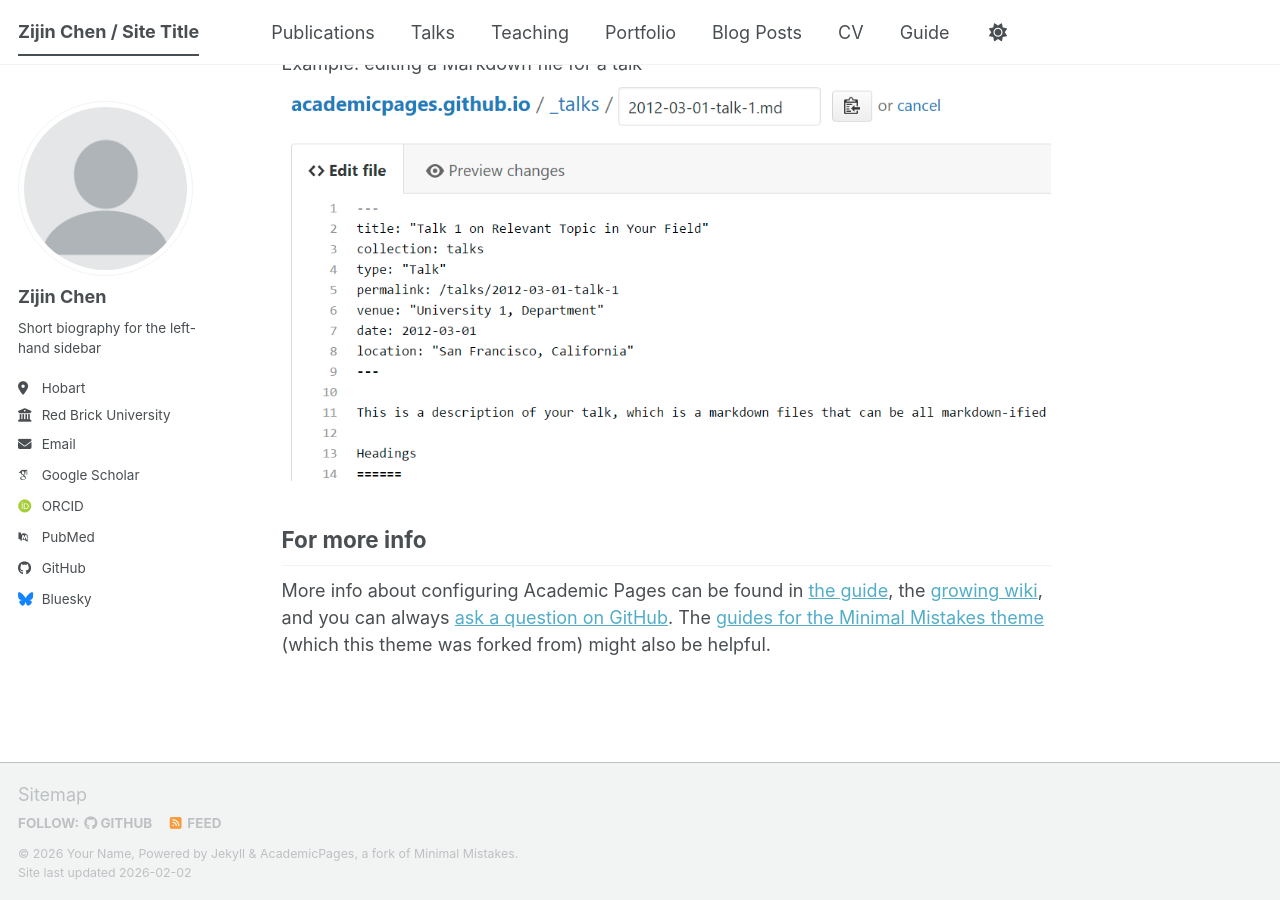
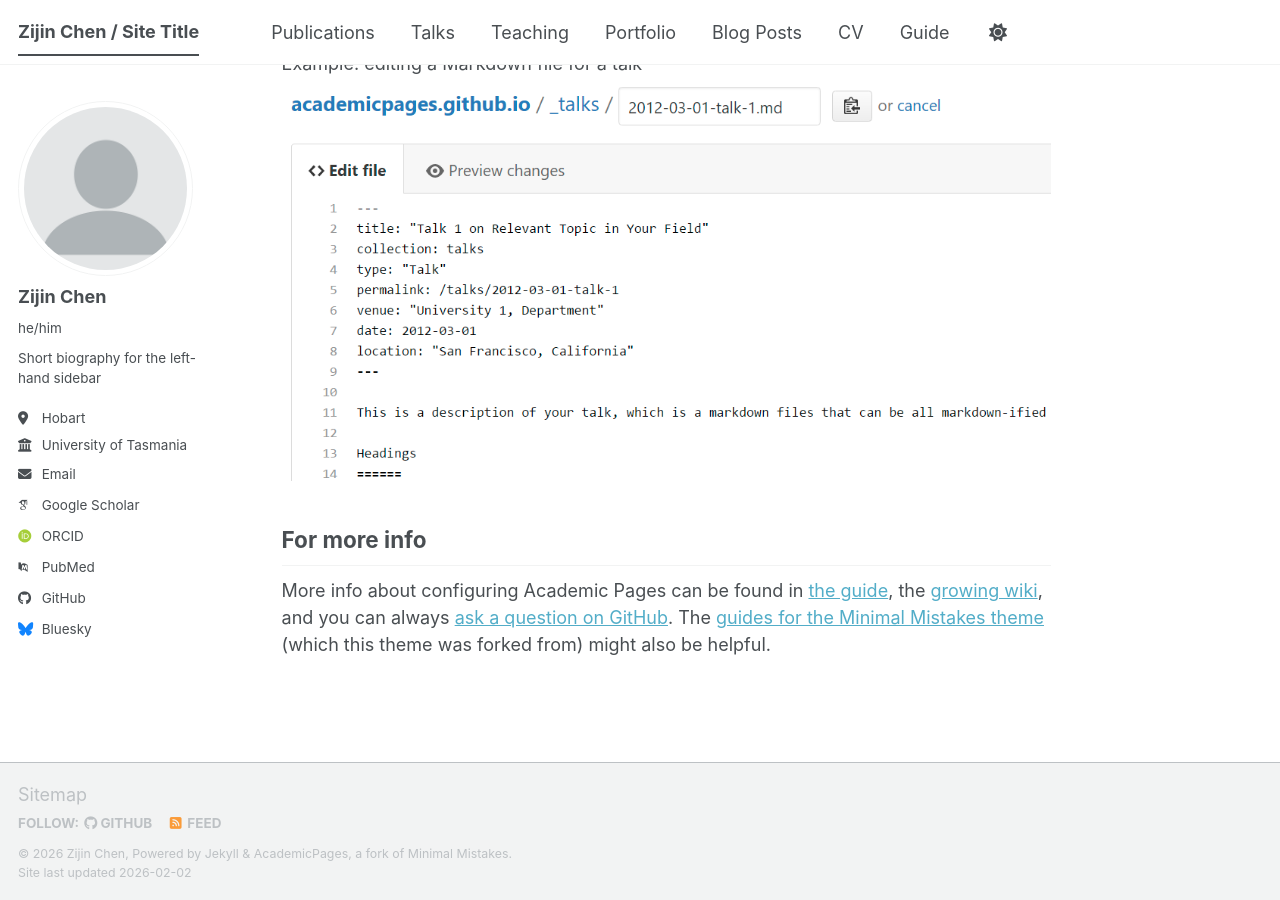
Before and after one commit to ZJhin/CV, a Jekyll site: the page built from _pages/about.md, in a window 1280 px wide and 900 px high, scrolled down 2720 px. Built offline with Jekyll 4.4.1, drawn with Linux system fonts in a browser that asks for light colours; some web fonts are replaced; a script bundle is joined from its source files by our own code; library files that are not in the unit come from our copies.

Commit message:
Update _config.yml

```diff
--- a/_config.yml
+++ b/_config.yml
@@ -11,7 +11,7 @@ locale                   : "en-US"
 site_theme               : "default" # The available themes options are "default", "air", "sunrise", "mint", "dirt" and "contrast"
 title                    : "Zijin Chen / Site Title"
 title_separator          : "-"
-name                     : &name "Your Name"
+name                     : &name "Zijin Chen"
 description              : &description "Your Name's academic portfolio"   # Update this with a general description of your site, this is the default if not overridden by a page
 url                      : https://zjhin.github.io # The base hostname & protocol for your site e.g. "https://[your GitHub username].github.io",
                                                            # or if you already have some other page hosted on Github then use "https://[your GitHub username].github.io/[Your Repo Name]"
@@ -25,12 +25,12 @@ author:
   # Biographic information
   avatar           : "profile.png"
   name             : "Zijin Chen"
-  pronouns         : # example: "she/her"
+  pronouns         : "he/him"# example: "she/her"
   bio              : "Short biography for the left-hand sidebar"
   location         : "Hobart"
-  employer         : "Red Brick University"
+  employer         : "University of Tasmania"
   uri              : # URL
-  email            : "none@example.org"
+  email            : "zijin.chen@utas.edu.au"
 
   # Academic websites
   academia         : # URL
```
